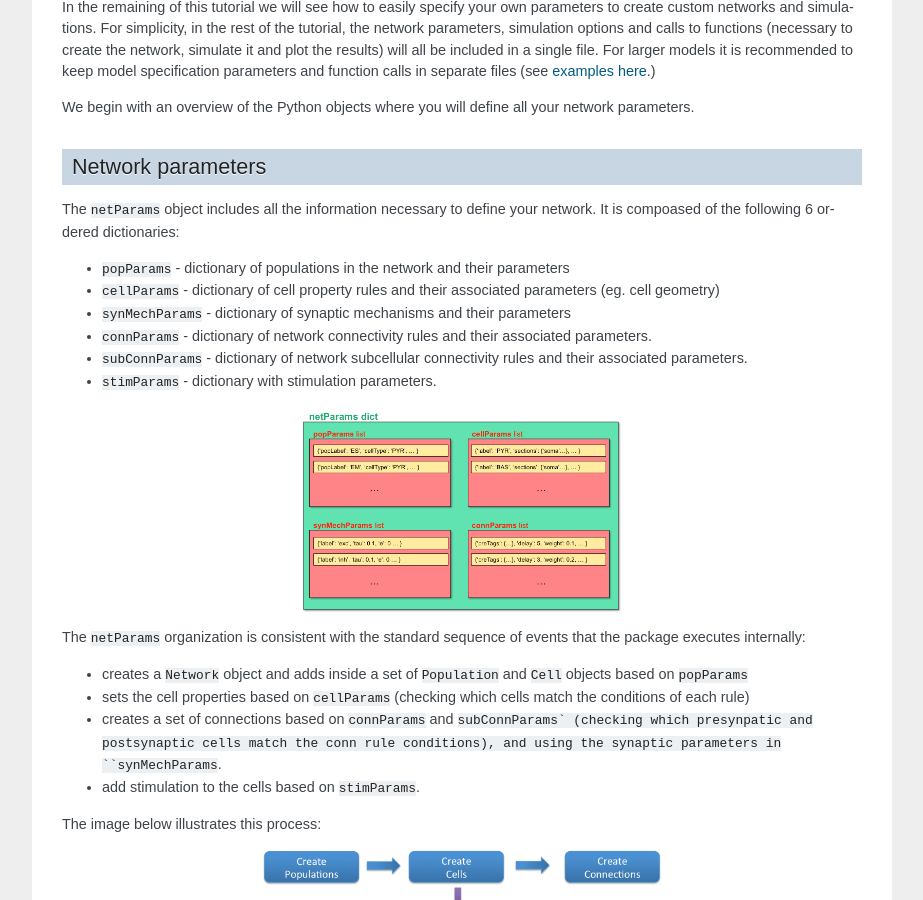
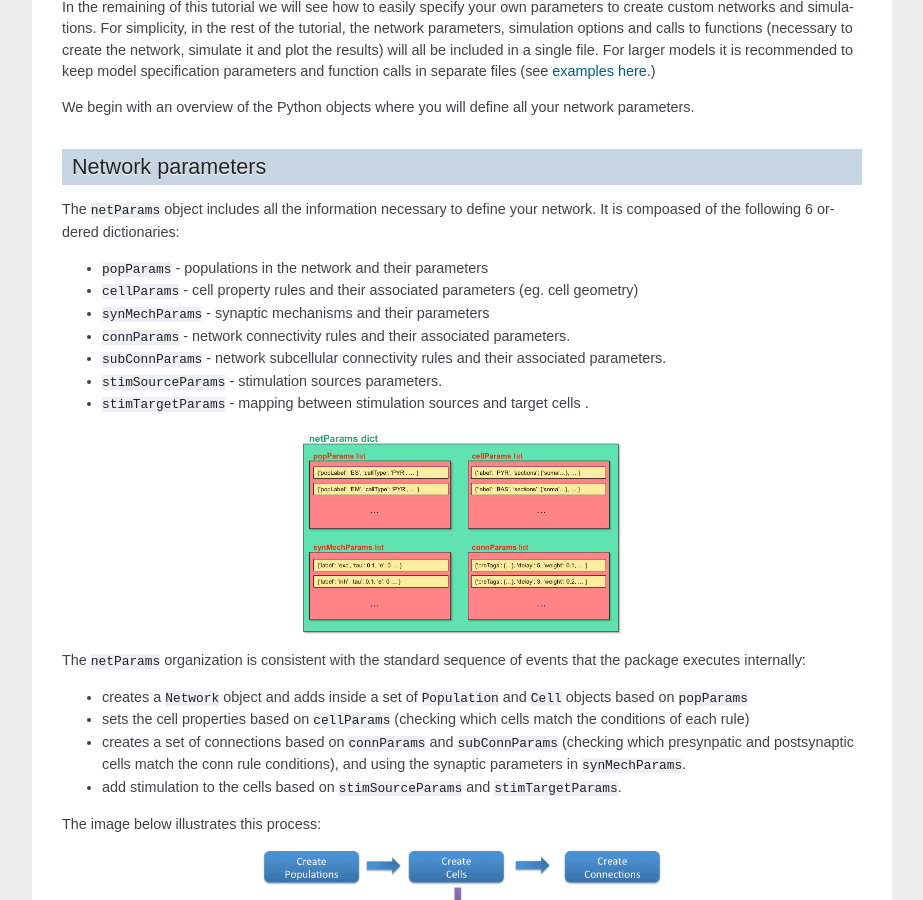
Before and after one commit to suny-downstate-medical-center/netpyne, a Sphinx documentation site: the page built from doc/source/tutorial.rst, in a window 1280 px wide and 900 px high, scrolled down 1750 px. Shown: the whole window, without its empty margins (198-1121 px from the left). Built offline with Sphinx 7.4.7, drawn with Linux system fonts in a browser that asks for light colours.

Commit message:
updating doc ref

```diff
--- a/doc/source/tutorial.rst
+++ b/doc/source/tutorial.rst
@@ -74,17 +74,20 @@ Network parameters
 
 The ``netParams`` object includes all the information necessary to define your network. It is compoased of the following 6 ordered dictionaries:
 
-* ``popParams`` - dictionary of populations in the network and their parameters
+* ``popParams`` - populations in the network and their parameters
 
-* ``cellParams`` - dictionary of cell property rules and their associated parameters (eg. cell geometry)
+* ``cellParams`` - cell property rules and their associated parameters (eg. cell geometry)
 
-* ``synMechParams`` - dictionary of synaptic mechanisms and their parameters
+* ``synMechParams`` - synaptic mechanisms and their parameters
 
-* ``connParams`` - dictionary of network connectivity rules and their associated parameters.
+* ``connParams`` - network connectivity rules and their associated parameters.
 
-* ``subConnParams`` - dictionary of network subcellular connectivity rules and their associated parameters.
+* ``subConnParams`` - network subcellular connectivity rules and their associated parameters.
 
-* ``stimParams`` - dictionary with stimulation parameters.
+* ``stimSourceParams`` - stimulation sources parameters.
+
+* ``stimTargetParams`` - mapping between stimulation sources and target cells .
+
 
 .. image:: figs/netparams.png
 	:width: 40%
@@ -97,10 +100,9 @@ The ``netParams`` organization is consistent with the standard sequence of event
 
 * sets the cell properties based on ``cellParams`` (checking which cells match the conditions of each rule)
 
-* creates a set of connections based on ``connParams`` and ``subConnParams` (checking which presynpatic and postsynaptic cells match the conn rule conditions), and using the synaptic parameters in ``synMechParams``.
+* creates a set of connections based on ``connParams`` and ``subConnParams`` (checking which presynpatic and postsynaptic cells match the conn rule conditions), and using the synaptic parameters in ``synMechParams``.
 
-* add stimulation to the cells based on ``stimParams``.
-
+* add stimulation to the cells based on ``stimSourceParams`` and ``stimTargetParams``.
 
 The image below illustrates this process:
 
```
Also changed, not shown: doc/source/reference.rst (+40 -18 lines).
